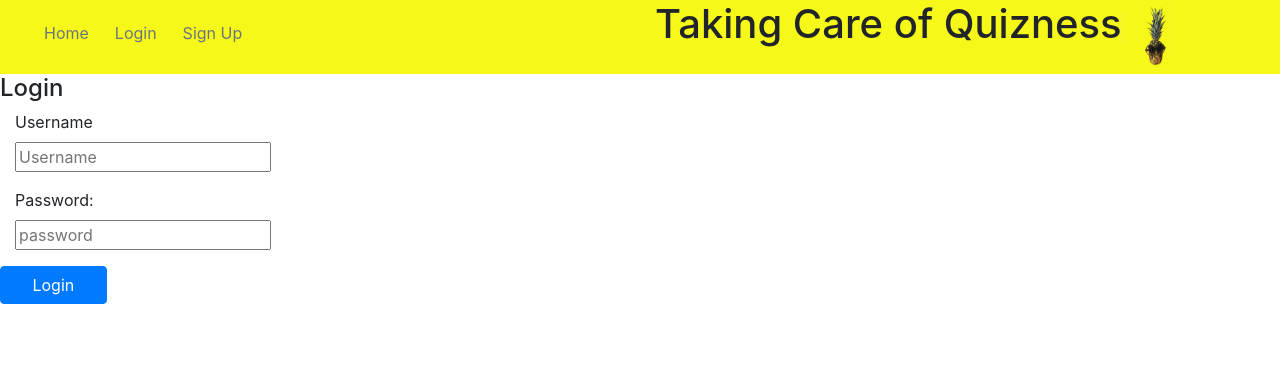
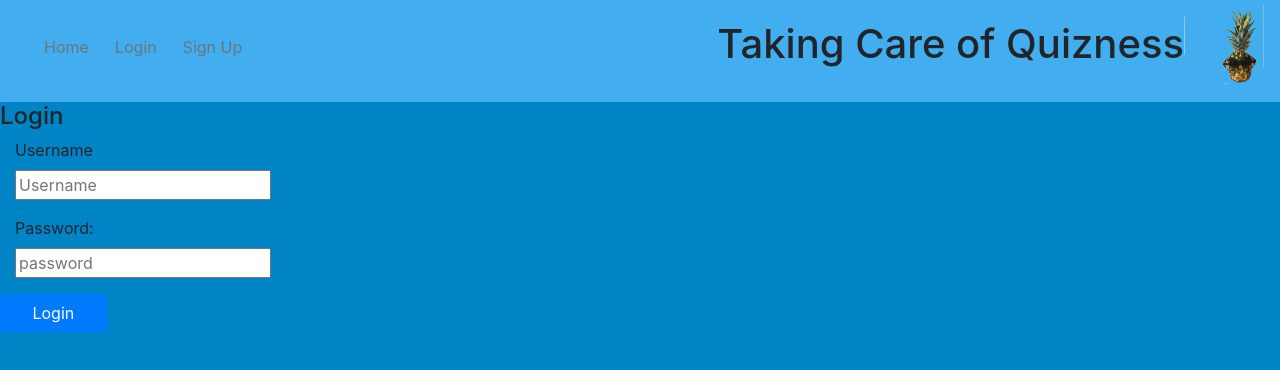
Before and after one commit to NicholasAldoLeone/Project-Three-Repo, a React (Create React App) app in the folder client/: page /login in a window 1280 px wide. Shown: the top 370 px of the page. Built offline with nearby package versions, Linux system fonts and the light colour scheme.

Commit message:
added styling to home page and create quiz

```diff
--- a/client/src/components/Navbar/Navbar.css
+++ b/client/src/components/Navbar/Navbar.css
@@ -1,11 +1,14 @@
 .App-logo {
-    height: 4rem;
-    width: 3rem;
+    height: 5rem;
+    width: 5rem;
+    position: relative;
+    bottom: 10px;
 }
 .App-header {
-    background-color: #F6F819;
+    background-color: #42adef;
     margin-top: -2rem;
 }
 .App-title {
     display: inline-block;
+    margin-top: 20px;
 }
--- a/client/src/components/Navbar/index.js
+++ b/client/src/components/Navbar/index.js
@@ -35,7 +35,7 @@ class NavbarComponent extends Component {
     return (
       <div>
         <header className="navbar App-header" id="nav-container">
-          <div className="col-4" >
+          <div className="col-6" >
             {loggedIn ? (
               <section className="navbar-section">
                 <Link to="/" className="btn btn-link text-secondary">
@@ -62,11 +62,14 @@ class NavbarComponent extends Component {
                 </section>
               )}
           </div>
-          <div className="col-6 col-mr-auto">
+          <div className="col-mr-auto">
             <div id="top-filler"></div>
             <h1 className="App-title">Taking Care of Quizness</h1>
             <img src={Logo} className="App-logo" alt="logo" />
           </div>
+
+
+
         </header>
       </div>
 
--- a/client/src/pages/Form.js
+++ b/client/src/pages/Form.js
@@ -1,9 +1,17 @@
 import React from "react";
 import { Container, Row, Col, Jumbotron } from "reactstrap";
-
+import Background from "../images/Brain.png";
 import Question from "../components/QuestionInput";
 import Axios from "axios";
 import "./Form.css"
+
+var sectionStyle ={
+    width: "100%",
+    minHeight: "1200px",
+
+    backgroundImage: 'url(' + Background + ')'
+};
+
 
 const questionTemplate = {
     text: "Enter your question here",
@@ -97,6 +105,7 @@ class Form extends React.Component {
     render() {
         const { title, author, questions } = this.state;
         return (
+            <section style={sectionStyle}>
             <Container>
                 <Row>
                     <Col className="text-center">
@@ -144,6 +153,7 @@ class Form extends React.Component {
                 </Row>
                 <button ClassName="Button-style" onClick={this.handleFormSubmit}>Submit</button>
             </Container>
+            </section>
         );
     }
 }
--- a/client/src/styles/quiztake.css
+++ b/client/src/styles/quiztake.css
@@ -1,3 +1,9 @@
+.App {
+    min-height: 1200px;
+    background-color: #0084C6;
+
+}
+
 body {
     background-color: #e4e4e4;
 	font-family: Open 'Courier New', Courier, monospace;
```
Also changed, not shown: client/src/images/Brain.png (added).
